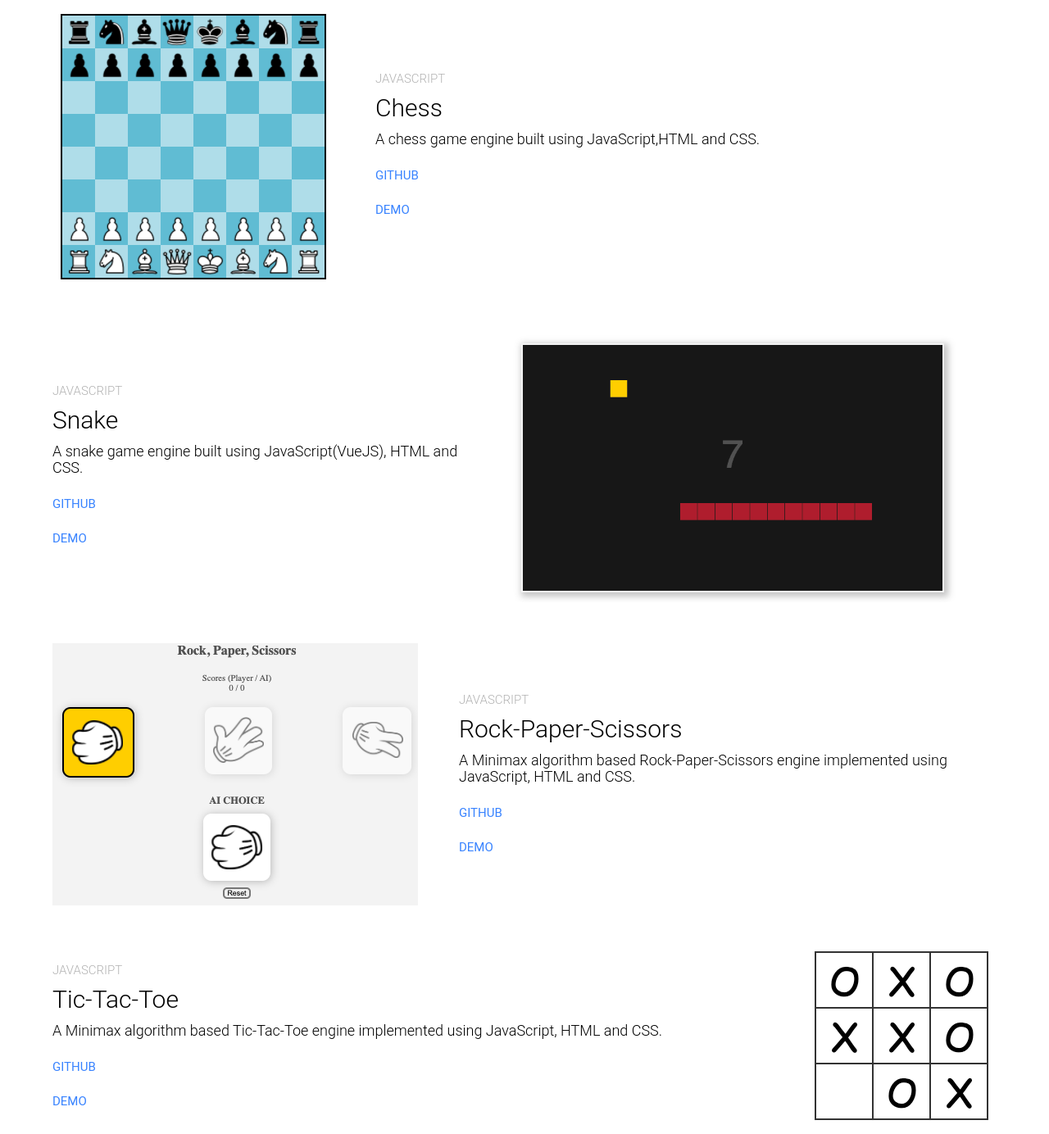
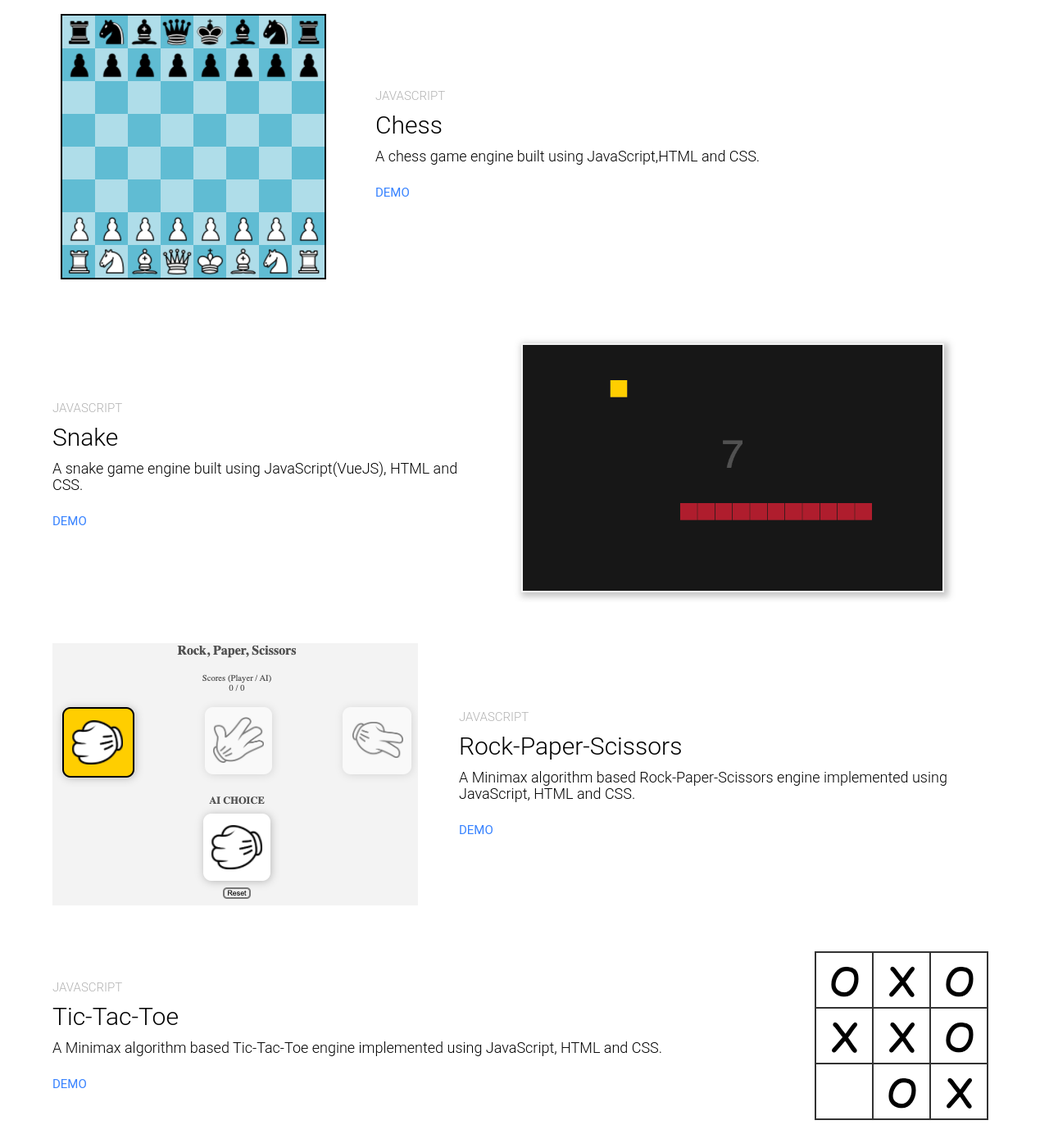
Before and after one commit to indrajeetadityaroy9/indrajeet-portfolio, a website built with Parcel: page index.html in a window 1280 px wide. Shown: the part 3216-4600 px from the top of the page at 82% size. Built offline with nearby package versions, Linux system fonts and the light colour scheme.

Commit message:
Pushed code

```diff
--- a/index.html
+++ b/index.html
@@ -181,8 +181,6 @@
         <h6>JavaScript</h6>
         <h1>Chess</h1>
         <p>A chess game engine built using JavaScript,HTML and CSS.</p>
-        <a href="#" target="_blank" class="cta">Github</a>
-        <br>
         <a href="https://r0y09.github.io/chess/" target="_blank" class="cta">Demo</a>
       </div>
     </div>
@@ -192,8 +190,6 @@
         <h1>Snake</h1>
         <p>A snake game engine built using
           JavaScript(VueJS), HTML and CSS.</p>
-        <a href="#" target="_blank" class="cta">Github</a>
-        <br>
         <a href="https://r0y09.github.io/snake/" target="_blank" class="cta">Demo</a>
       </div>
       <div class="portfolio-img has-margin-right">
@@ -209,9 +205,7 @@
         <h1>Rock-Paper-Scissors</h1>
         <p>A Minimax algorithm based Rock-Paper-Scissors engine
           implemented using JavaScript, HTML and CSS.</p>
-        <a href="#" target="_blank" class="cta">Github</a>
-        <br>
-        <a href="#" target="_blank" class="cta">Demo</a>
+        <a href="https://r0y09.github.io/rock-paper-scissors/" target="_blank" class="cta">Demo</a>
       </div>
     </div>
     <div class="portfolio-item">
@@ -220,8 +214,6 @@
         <h1>Tic-Tac-Toe</h1>
         <p>A Minimax algorithm based Tic-Tac-Toe engine
           implemented using JavaScript, HTML and CSS.</p>
-        <a href="#" target="_blank" class="cta">Github</a>
-        <br>
         <a href="https://r0y09.github.io/package/" target="_blank" class="cta">Demo</a>
       </div>
       <div class="portfolio-img">
```
